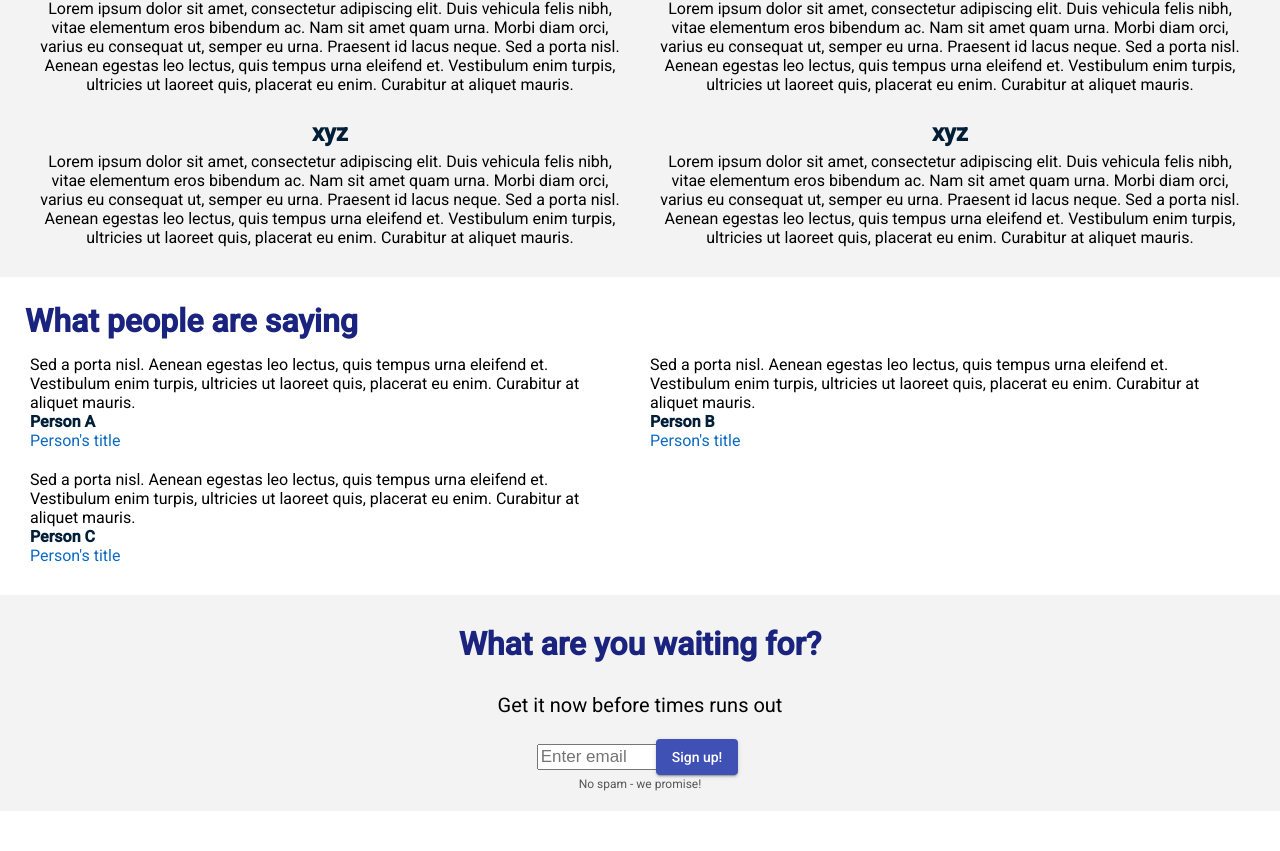
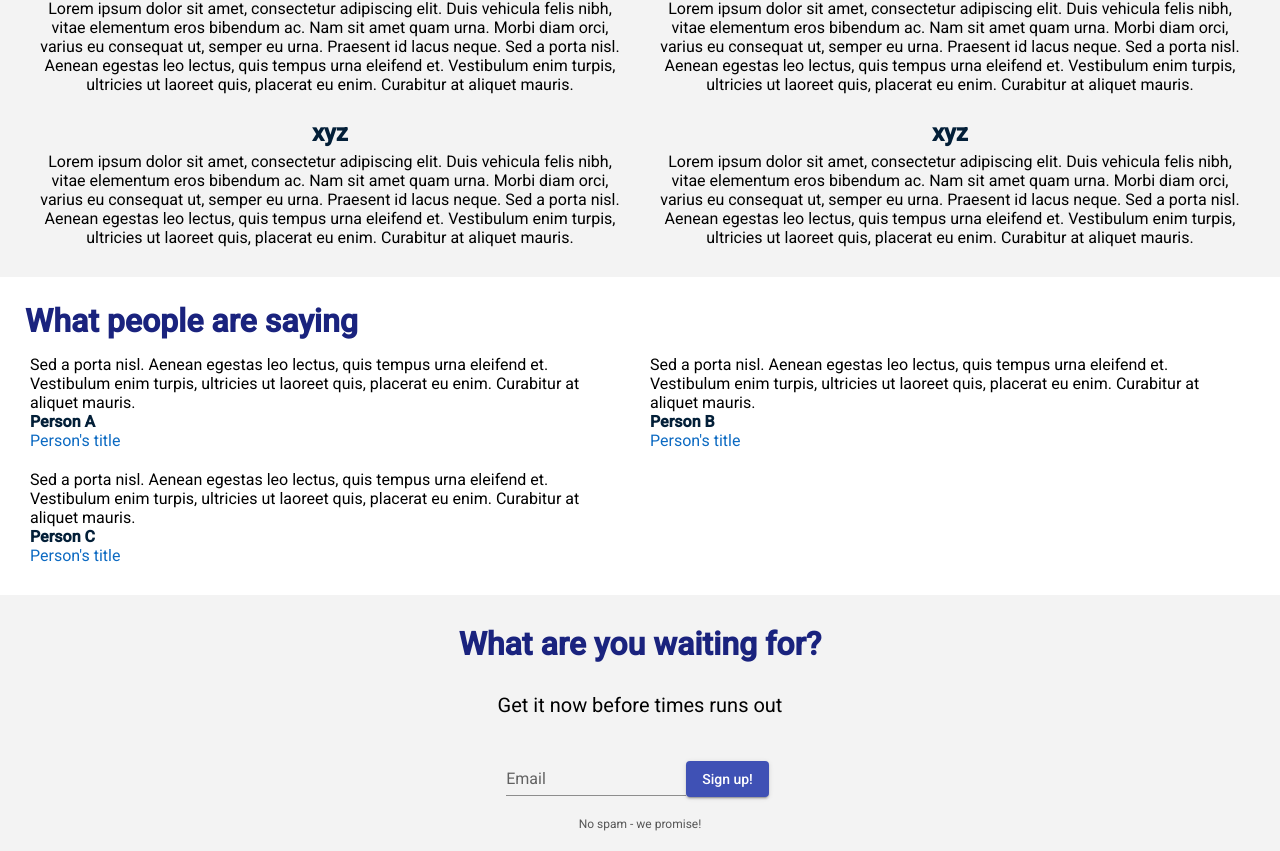
Before and after one commit to MikeQDev/angular-landing-page-template, an Angular app: page / in a window 1280 px wide. Shown: the part 1720-2571 px from the top of the page. Before the commit the page ends 2531 px from the top, so only its background shows below. Built offline with nearby package versions, Linux system fonts and the light colour scheme.

Commit message:
use material input for textfield

```diff
--- a/src/app/header/header.component.html
+++ b/src/app/header/header.component.html
@@ -18,12 +18,18 @@
           style="display: none"
         ></iframe>
         <form [action]="submitSettings.target" method="GET" target="noRedirect">
-          <input
-            type="text"
-            name="emailAddress"
-            placeholder="Enter email"
-            [size]="submitSettings.textFieldCssWidth || 10"
-          />
+          <mat-form-field appearance="standard">
+            <mat-label>Email</mat-label>
+
+            <input
+              type="email"
+              matInput
+              name="emailAddress"
+              placeholder="Enter email"
+              [size]="submitSettings.textFieldCssWidth || 10"
+            />
+          </mat-form-field>
+
           <lp-button
             [text]="submitSettings.buttonText"
             (click)="performSubmit($event)"
--- a/src/app/header/header.component.scss
+++ b/src/app/header/header.component.scss
@@ -32,15 +32,6 @@
   h1 {
     margin: 10px 0;
     font-size: 48px;
-  }
-}
-
-.email-section {
-  lp-button {
-    margin: 0 0 0 -10px;
-  }
-  input {
-    font-size: 17px;
   }
 }
 
```
Also changed, not shown: src/app/app.module.ts (+7 -1 lines).
